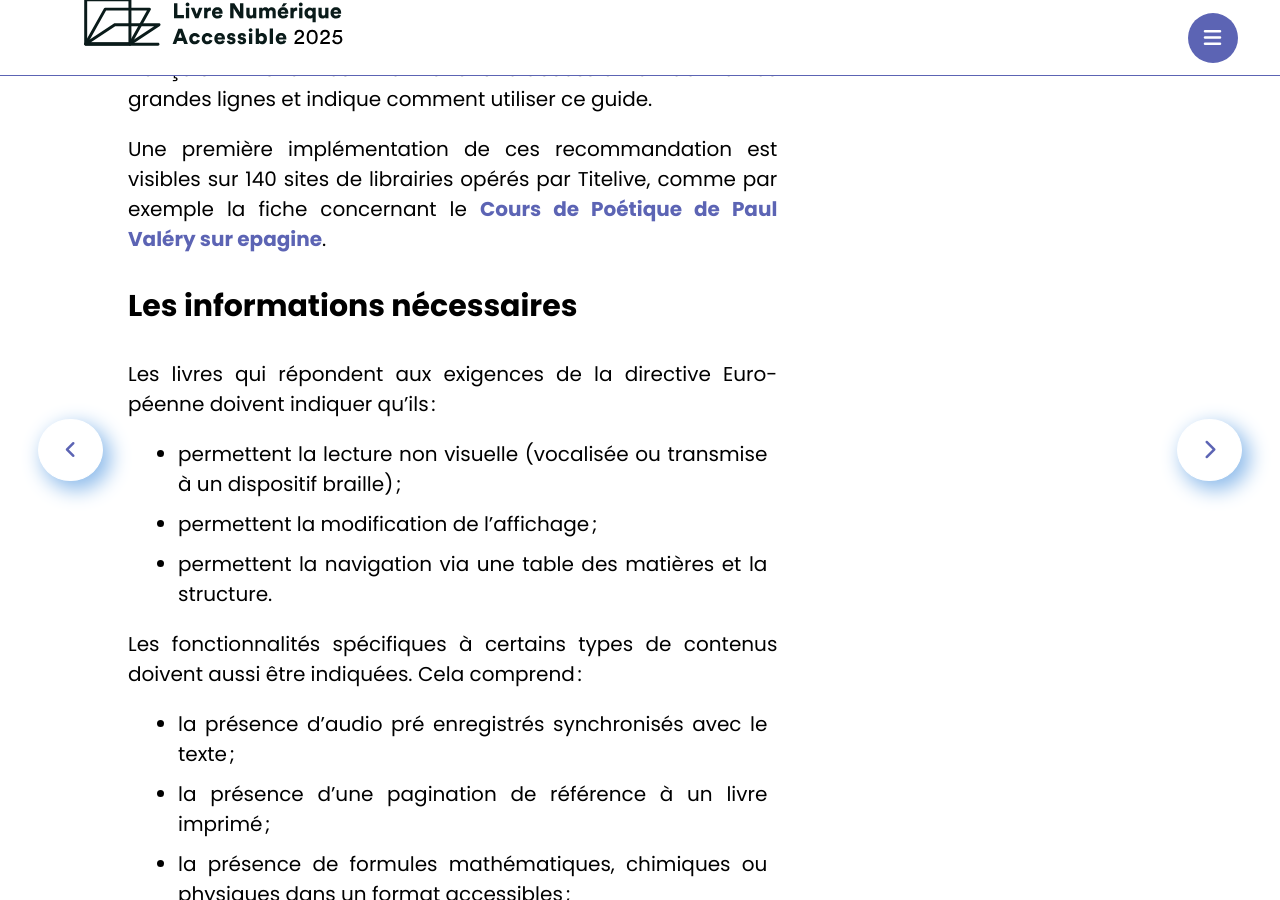
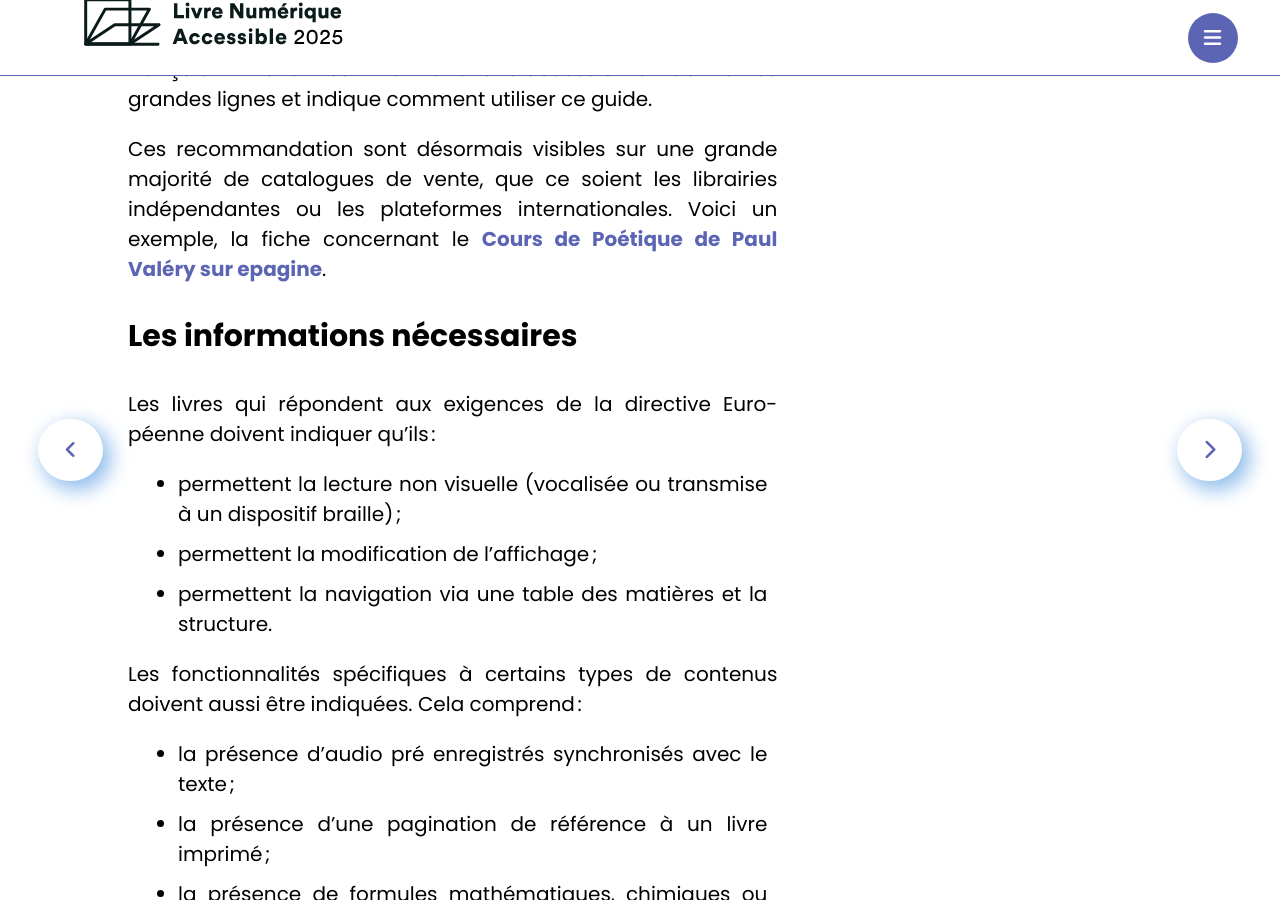
Before and after one commit to edition-accessible/lina25, a Jekyll site: the page built from pages/diffuser.md, in a window 1280 px wide and 900 px high, scrolled down 1937 px. Built offline with Jekyll 4.4.1, drawn with Linux system fonts in a browser that asks for light colours; nearby versions of some CDN libraries; comment, search, counter and statistics services are not loaded.

Commit message:
Update diffuser.md

```diff
--- a/pages/diffuser.md
+++ b/pages/diffuser.md
@@ -22,7 +22,7 @@ Pour homogénéiser cette expérience utilisateur, une discussion internationale
 
 Le guide d'affichage des métadonnées d'accessibilité du W3C est désormais la référence à mettre en oeuvre. La ressource en français *"Afficher les informations d'accessibilité"* donne les grandes lignes et indique comment utiliser ce guide.
 
-Une première implémentation de ces recommandation est visibles sur 140 sites de librairies opérés par Titelive, comme par exemple la fiche concernant le [Cours de Poétique de Paul Valéry sur epagine](https://www.epagine.fr/ebook/9782072907098-cours-de-poetique-tome-1-le-corps-et-l-esprit-1937-1940-paul-valery/#targetAccess).
+Ces recommandation sont désormais visibles sur une grande majorité de catalogues de vente, que ce soient les librairies indépendantes ou les plateformes internationales. Voici un exemple, la fiche concernant le [Cours de Poétique de Paul Valéry sur epagine](https://www.epagine.fr/ebook/9782072907098-cours-de-poetique-tome-1-le-corps-et-l-esprit-1937-1940-paul-valery/#targetAccess).
 
 ### Les informations nécessaires
 
```
